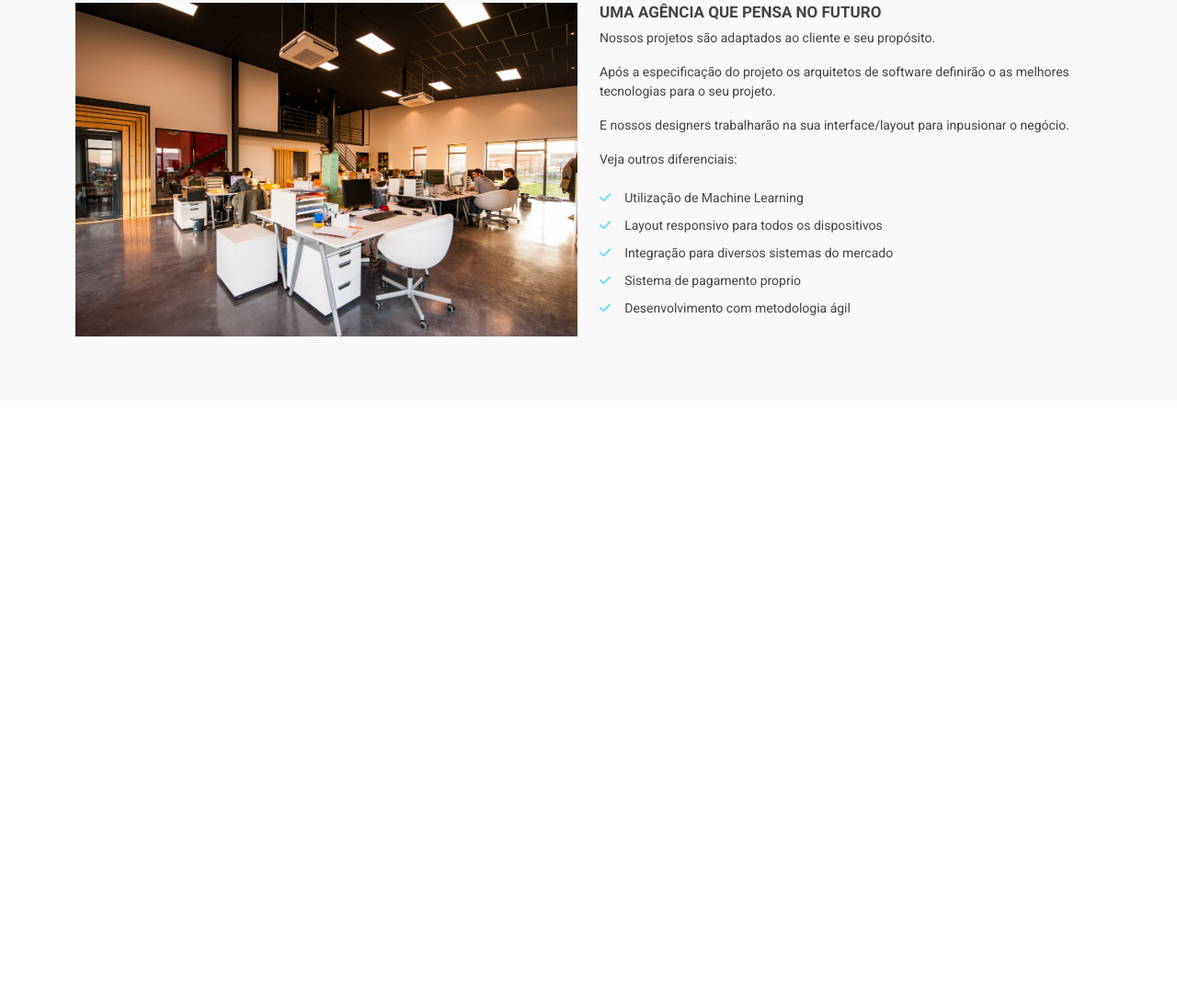
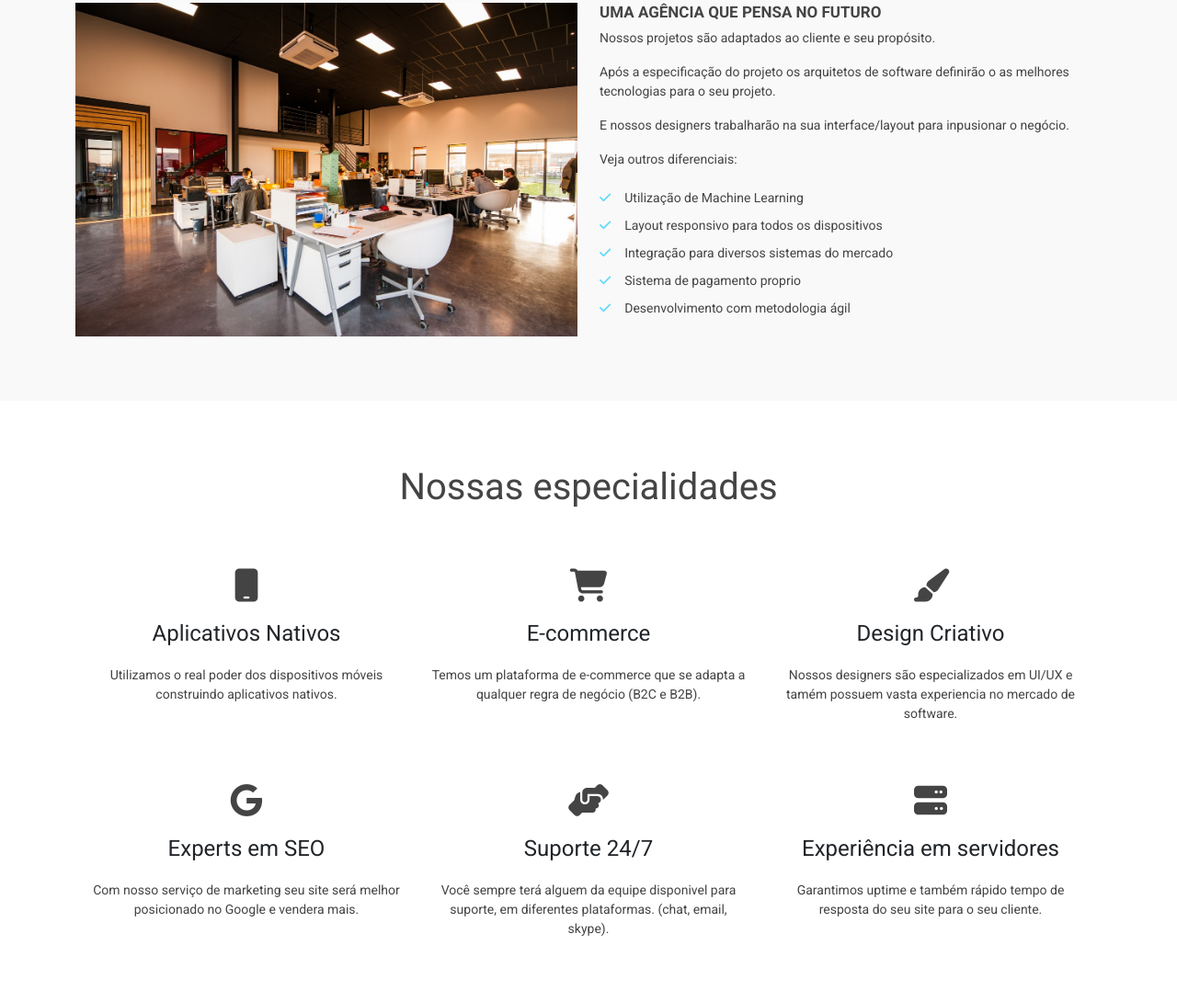
Before and after one commit to UpShadow/Bootstrap_course, a plain HTML site: page index.html in a window 1280 px wide. Shown: the part 900-1990 px from the top of the page at 92% size. Before the commit the page ends 1336 px from the top, so only its background shows below. Drawn offline with nearby package versions, Linux system fonts and the light colour scheme.

Commit message:
specialties section completed
specialties section completed in html and css

```diff
--- a/css/styles.css
+++ b/css/styles.css
@@ -153,3 +153,29 @@ header, .navbar {
 }
 
 /*About Area finish here */
+
+/* specialties section start here */
+.service-box {
+    text-align: center;
+    margin-bottom: 50px;
+}
+
+.service-box i, .service-box h4 {
+    transition: .5s;
+}
+
+.service-box i {
+    font-size: 36px;
+    margin-bottom: 20px;
+    color: #444;
+}
+
+.service-box h4 {
+    font-size: 24px;
+    margin-bottom: 20px;
+}
+
+.service-box:hover > i, .service-box:hover > h4 { /* esse seletor ">" verifica exatamente o elemento i que está dentro do service-box */
+    color:#65DAF9;
+}
+/* specialties section finish here */
--- a/index.html
+++ b/index.html
@@ -87,6 +87,7 @@
                         <span class="visually-hidden">Next</span>
                     </button>
                 </div>
+                <!-- About Company -->
                 <div class="about-area">
                     <div class="container">
                         <div class="row">
@@ -113,6 +114,48 @@
                         </div>
                     </div>
                 </div>
+                <!-- Company services -->
+                <div class="service-area">
+                    <div class="container">
+                        <div class="row">
+                            <div class="row">
+                                <div class="col-12">
+                                     <h3 class="main-title">Nossas especialidades</h3>
+                                </div>
+                                <div class="col-md-4 service-box">
+                                    <i class="fas fa-mobile alt"></i>
+                                    <h4>Aplicativos Nativos</h4>
+                                    <p>Utilizamos o real poder dos dispositivos móveis construindo aplicativos nativos.</p>
+                                </div>
+                                <div class="col-md-4 service-box">
+                                    <i class="fas fa-shopping-cart"></i>
+                                    <h4>E-commerce</h4>
+                                    <p>Temos um plataforma de e-commerce que se adapta a qualquer regra de negócio (B2C e B2B).</p>
+                                </div>
+                                <div class="col-md-4 service-box">
+                                    <i class="fas fa-paint-brush"></i>
+                                    <h4>Design Criativo</h4>
+                                    <p>Nossos designers são especializados em UI/UX e tamém possuem vasta experiencia no mercado de software.</p>
+                                </div>
+                                <div class="col-md-4 service-box">
+                                    <i class="fab fa-google"></i>
+                                    <h4>Experts em SEO</h4>
+                                    <p>Com nosso serviço de marketing seu site será melhor posicionado no Google e vendera mais.</p>
+                                </div>
+                                <div class="col-md-4 service-box">
+                                    <i class="fas fa-hands-helping"></i>
+                                    <h4>Suporte 24/7</h4>
+                                    <p>Você sempre terá alguem da equipe disponivel para suporte, em diferentes plataformas. (chat, email, skype).</p>
+                                </div>
+                                <div class="col-md-4 service-box">
+                                    <i class="fas fa-server"></i>
+                                    <h4>Experiência em servidores</h4>
+                                    <p>Garantimos uptime e também rápido tempo de resposta do seu site para o seu cliente.</p>
+                                </div>
+                            </div>
+                        </div>
+                    </div>
+                </div>
             </div>
         </main>
         <script src="js/scripts.js"></script>
```
